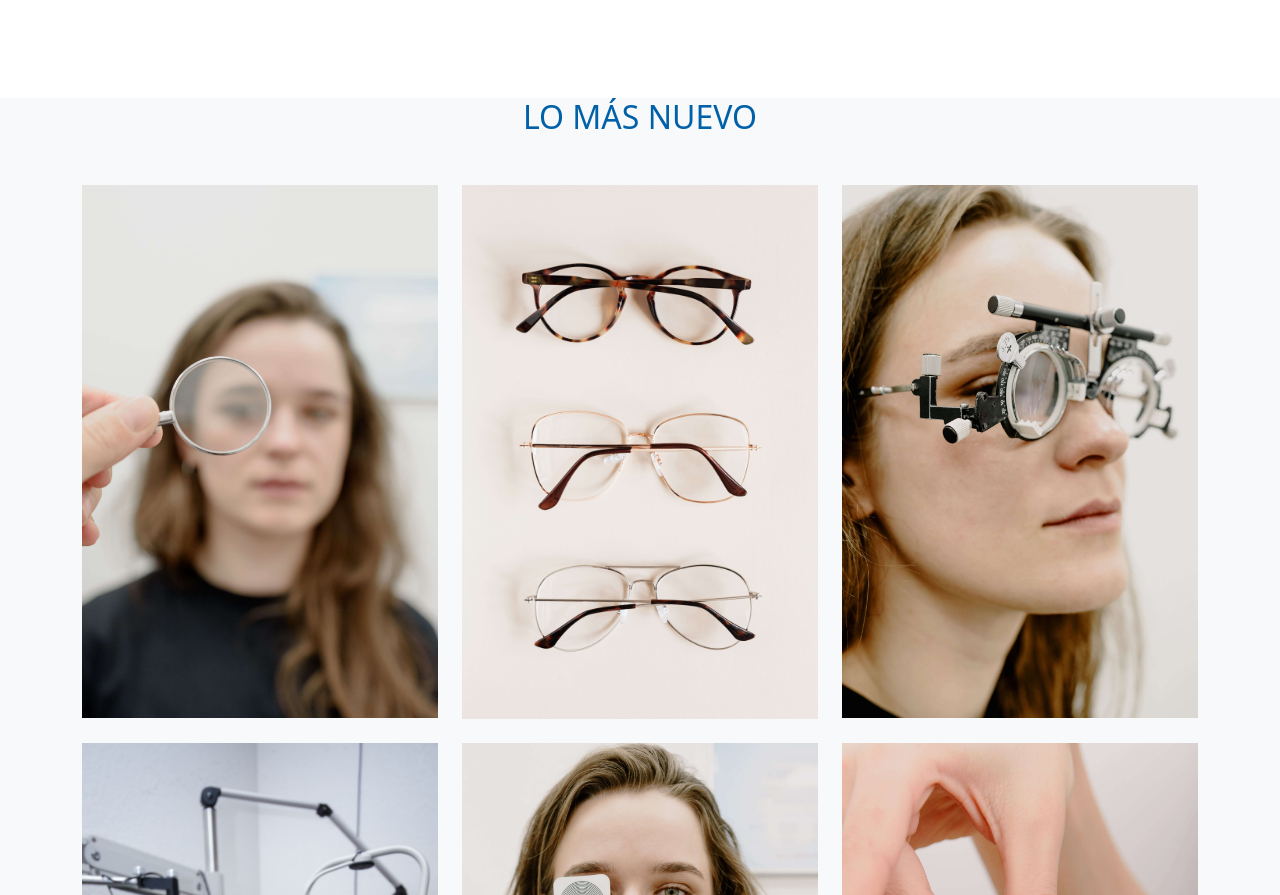
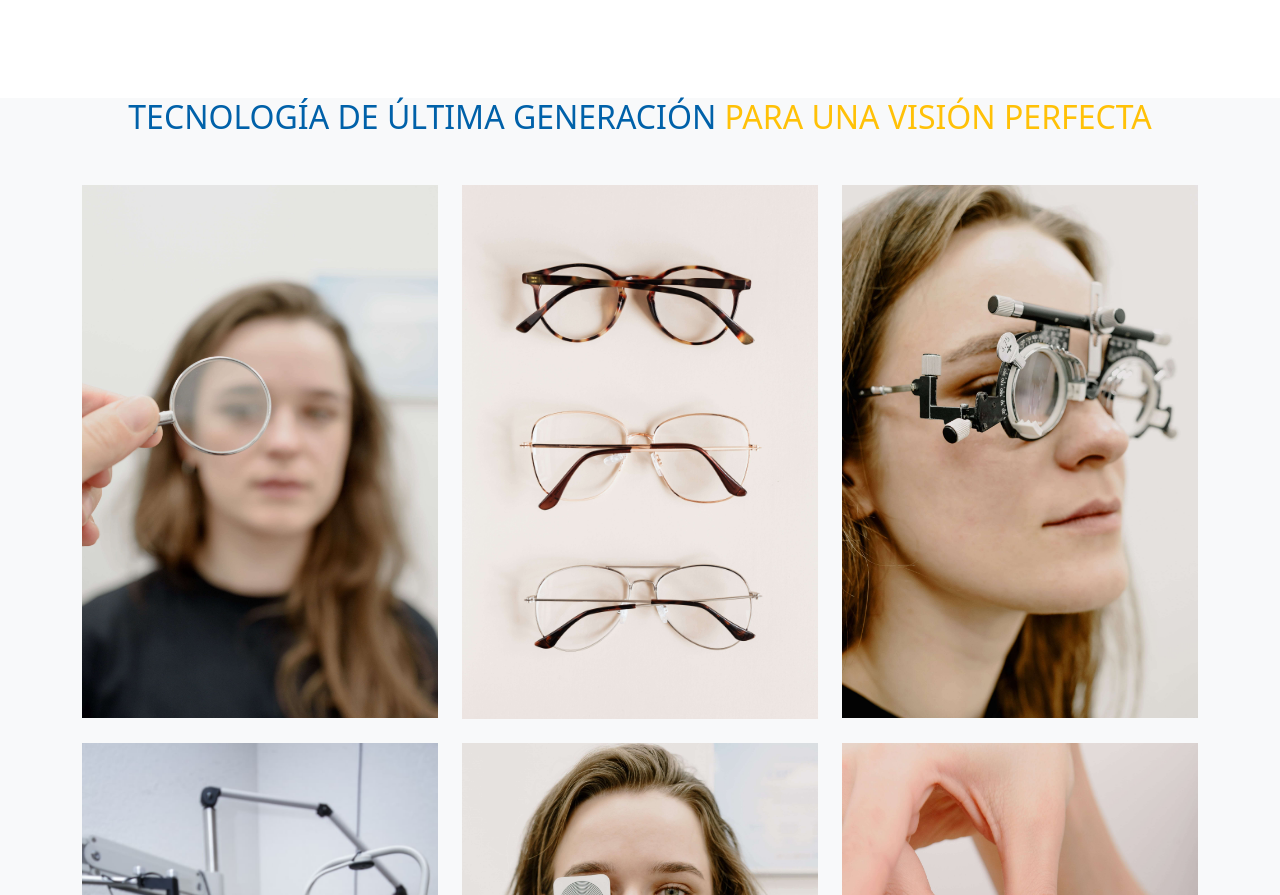
Before and after one commit to MeliBis/opticenter, a React (Vite) app: page / in a window 1280 px wide. Shown: the part 3412-4307 px from the top of the page. Built offline with nearby package versions, Linux system fonts and the light colour scheme.

Commit message:
mejora en estilo de seccion de equipo

```diff
--- a/src/Components/Generales/Footer.jsx
+++ b/src/Components/Generales/Footer.jsx
@@ -87,7 +87,7 @@ const Footer = () => {
                 <Link
                   to="https://www.facebook.com/opticenter3/"
                   target={"blank"}
-                  className="text-reset "
+                  className="text-reset link-warning "
                 >
                   <svg
                     xmlns="http://www.w3.org/2000/svg"
@@ -102,7 +102,7 @@ const Footer = () => {
                 <Link
                   to="https://wa.me/7971214538?text=Hola,%20necesito%20agendar%20una%20mi%20cita"
                   target={"blank"}
-                  className="text-reset"
+                  className="text-reset link-warning"
                 >
                   <svg
                     xmlns="http://www.w3.org/2000/svg"
@@ -117,7 +117,7 @@ const Footer = () => {
                 <Link
                   to="https://www.instagram.com/opticenter3/reels/"
                   target={"blank"}
-                  className="text-reset me-4"
+                  className="text-reset me-4 link-warning"
                 >
                   <svg
                     xmlns="http://www.w3.org/2000/svg"
--- a/src/Components/Home/Installations.jsx
+++ b/src/Components/Home/Installations.jsx
@@ -11,7 +11,7 @@ const Installations = () => {
     <section className="page-section bg-light margen" >
     <div className="container">
       <div className="text-center">
-        <h2 className="section-heading text-uppercase mt-5 mb-5">Lo más nuevo</h2>
+        <h2 className="section-heading text-uppercase mt-5 mb-5">Tecnología de última generación <span className="text-warning">para una visión perfecta </span> </h2>
         {/* <h3 className="section-subheading text-muted mb-5 mt-3">
           Cuída tus ojos, cuida tu futuro.</h3> */}
       </div>
```
